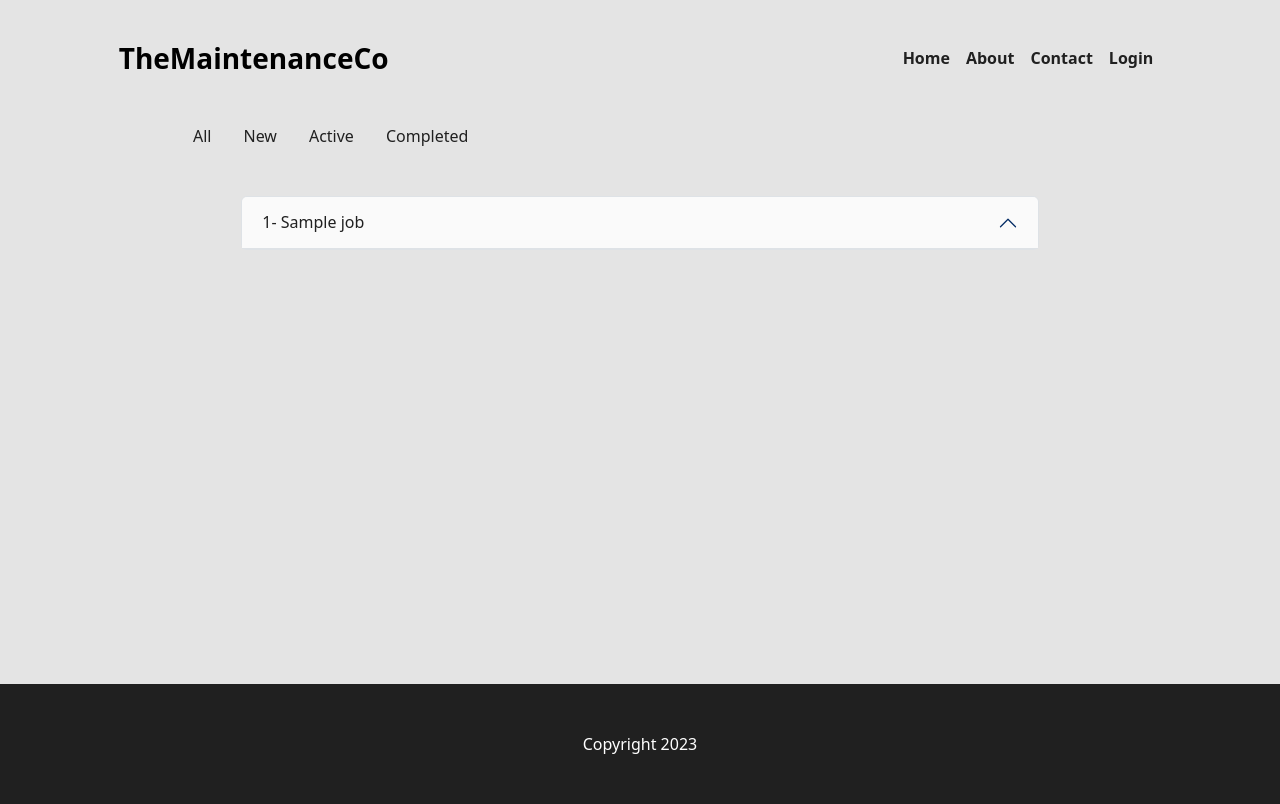
After one commit to andrebraga7/the-maintenance-co, a Django app: template templates/manager_dashboard/initial.html in a window 1280 px wide. The commit adds this page. Run offline with Django 3.2, Linux system fonts and the light colour scheme; the template is opened without the code that fills it: most values are stand-ins (such as "Sample title", 1, 10 or a date in 2020); data that the repository does not hold is empty; parts of the project's set-up code (start-up, migrations or seed data) failed here and were passed over.

Commit message:
Create dashboard accordion to display the jobs

```diff
--- a/client_dashboard/models.py
+++ b/client_dashboard/models.py
@@ -32,7 +32,7 @@ class Job(models.Model):
     deletion = models.BooleanField(default=False)
 
     def generate_title(self):
-        return f'Job for {self.equipment} in {self.category}'
+        return f'{self.equipment} in {self.category}'
 
     def save(self, *args, **kwargs):
         if not self.title:
--- a/manager_dashboard/urls.py
+++ b/manager_dashboard/urls.py
@@ -2,5 +2,5 @@ from django.urls import path
 from . import views
 
 urlpatterns = [
-    path('manager/', views.ManagerDashboard.as_view(), name='manager'),
+    path('manager/', views.Initial.as_view(), name='manager'),
 ]
--- a/static/css/style.css
+++ b/static/css/style.css
@@ -1,6 +1,6 @@
 html, body {
     height: 100%;
-    background-color: #f0f0f0;
+    background-color: #E4E4E4;
 }
 
 /* Home */
@@ -42,3 +42,22 @@ html, body {
 #dash_menu_2 a {
     color: #202020;
 }
+
+/* Accordion */
+
+.accordion {
+    --bs-accordion-color: inherit;
+    --bs-accordion-bg: #f0f0f0;
+    --bs-accordion-border-width: 1px;
+    --bs-accordion-btn-padding-x: 1.25rem;
+    --bs-accordion-btn-padding-y: 1rem;
+    --bs-accordion-btn-focus-border-color: none;
+    --bs-accordion-btn-focus-box-shadow: none;
+    --bs-accordion-btn-bg: #fafafa;
+    --bs-accordion-active-color: #202020;
+    --bs-accordion-active-bg: #fafafa;
+}
+
+.accordion:hover {
+    --bs-accordion-btn-color: #234F1E;
+}
--- a/templates/dashboard_base.html
+++ b/templates/dashboard_base.html
@@ -38,7 +38,7 @@
 </nav>
 <main id="dash_main">
 
-    {% block dashboar_content %}
+    {% block dashboard_content %}
     {% endblock %}
 
 </main>
--- /dev/null
+++ b/templates/manager_dashboard/initial.html
@@ -0,0 +1,37 @@
+{% extends "manager_dashboard/manager_dashboard.html" %}
+
+{% block main %}
+<div class="container-fluid">
+    <div class="row mt-2 p-4">
+        <div class="col-md-8 offset-md-2">
+            <div class="accordion" id="dash_accordion">
+                {% for job in jobs %}
+                <div class="accordion-item">
+                    <h2 class="accordion-header">
+                        <button class="accordion-button" type="button" data-bs-toggle="collapse"
+                            data-bs-target="#collapseOne" aria-expanded="true" aria-controls="collapseOne">
+                            <span>{{ job.id }}</span> - {{ job.title }}
+                        </button>
+                    </h2>
+                    <div id="collapseOne" class="accordion-collapse collapse" aria-labelledby="headingOne"
+                        data-bs-parent="#dash_accordion">
+                        <div class="accordion-body">
+                            <p>{{ job.category }}</p>
+                            <p>{{ job.equipment }}</p>
+                            <p>{{ job.client }}</p>
+                            <p>{{ job.description }}</p>
+                            <p>{{ job.assignment }}</p>
+                            <p>{{ job.created_on }}</p>
+                            <p>{{ job.updated_on }}</p>
+                            <p>{{ job.status }}</p>
+                            <p>{{ job.feedback }}</p>
+                            <p>{{ job.deletion }}</p>
+                        </div>
+                    </div>
+                </div>
+                {% endfor %}
+            </div>
+        </div>
+    </div>
+</div>
+{% endblock %}
--- a/templates/manager_dashboard/manager_dashboard.html
+++ b/templates/manager_dashboard/manager_dashboard.html
@@ -1,3 +1,7 @@
+{% extends "../dashboard_base.html" %}
+
+{% block dashboard_content %}
+<!-- Secondary menu -->
 <div id="dash_menu_2" class="container">
     <div class="row">
         <div class="col-md-6 offset-md-1 mt-4 mb-2">
@@ -18,3 +22,8 @@
         </div>
     </div>
 </div>
+
+    {% block main %}
+    {% endblock %}
+
+{% endblock %}
```
Also changed, not shown: manager_dashboard/views.py (+5 -2 lines).
